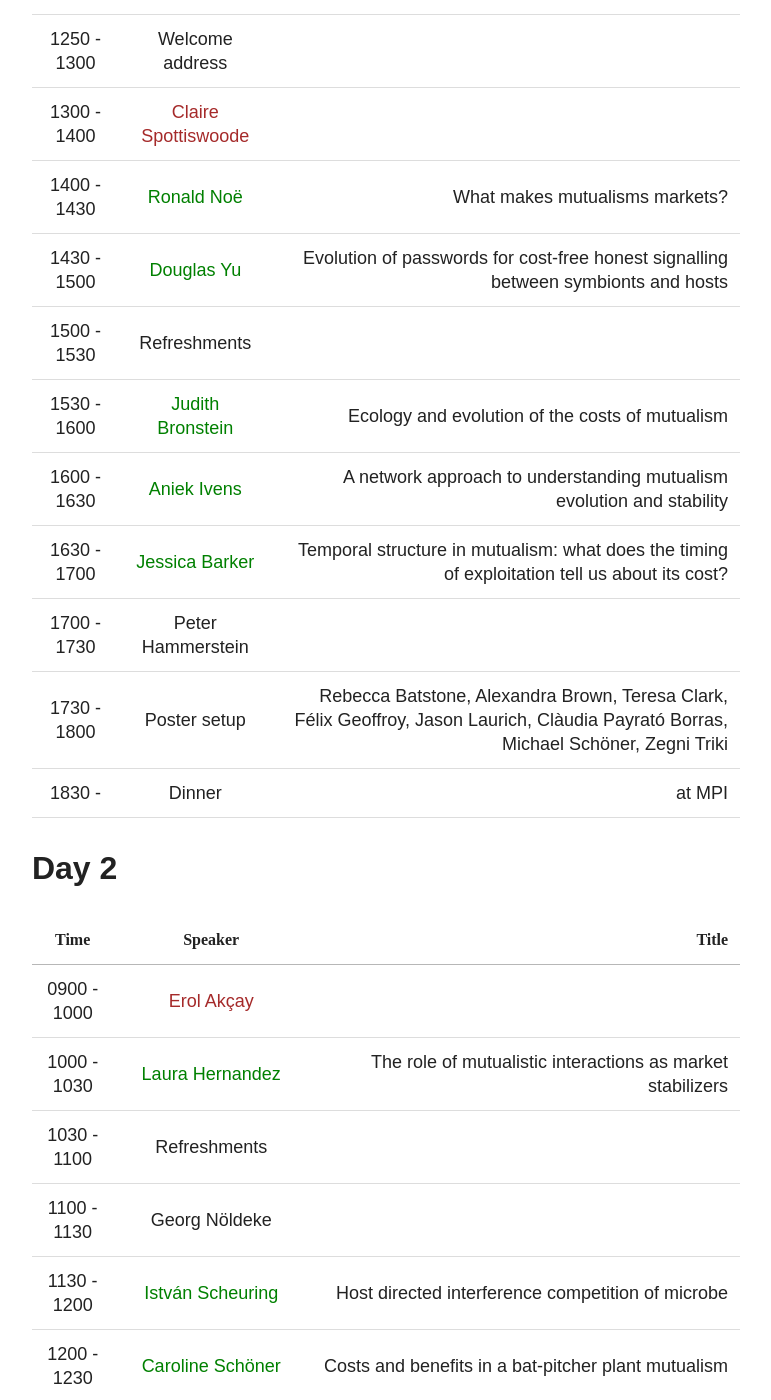
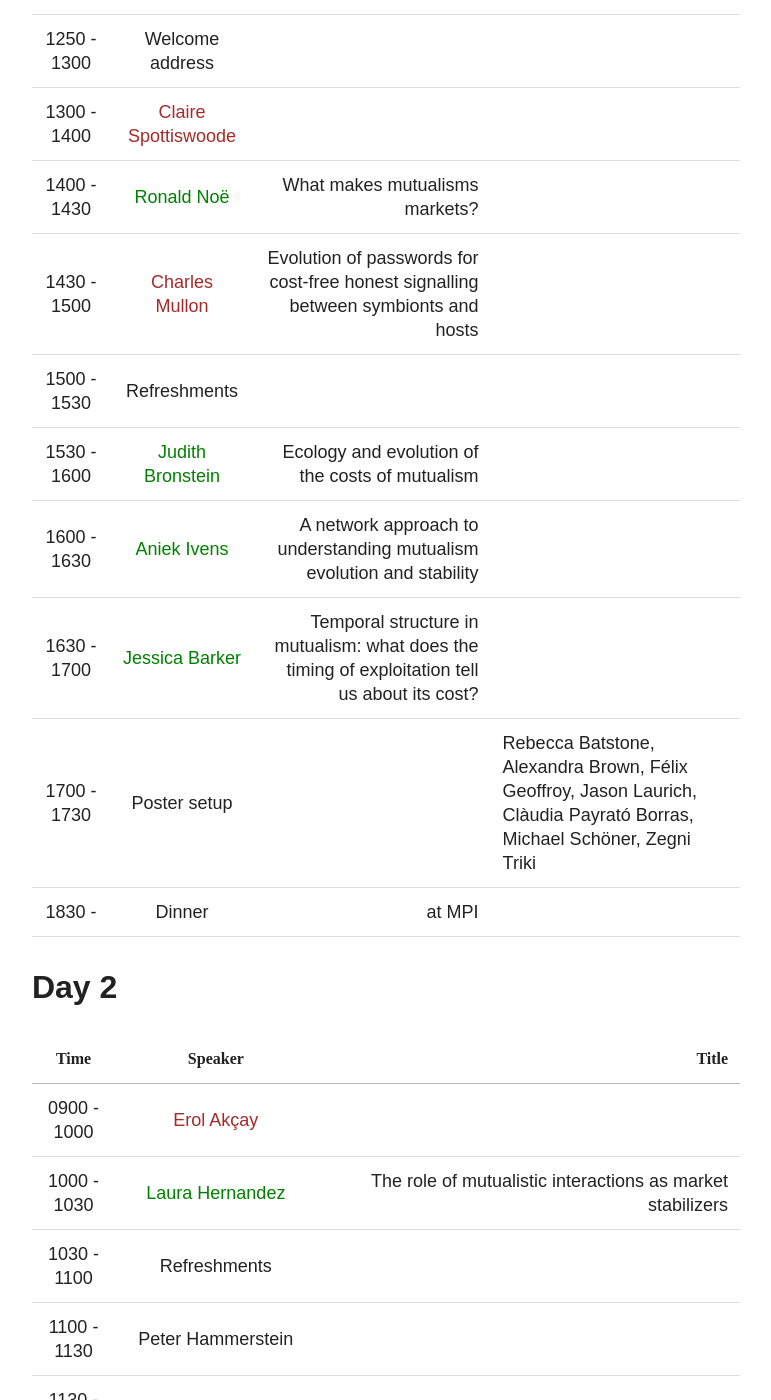
Before and after one commit to bionomics/bionomics, a Jekyll site: the page built from schedule/index.md, in a window 1280 px wide and 1400 px high, scrolled down 931 px. Shown: the whole window, without its empty margins (254-1025 px from the left). Built offline with Jekyll 4.4.1, drawn with Linux system fonts in a browser that asks for light colours; nearby versions of some CDN libraries; some of the changed text lies outside the part shown.

Commit message:
schedule edits

```diff
--- a/schedule/index.md
+++ b/schedule/index.md
@@ -32,13 +32,12 @@ image:
 | 1250 - 1300 | Welcome address   |    |
 | 1300 - 1400 | <a href="{{ site.url }}/articles/claire-spottiswoode/" style="color:#a52a2a;" >Claire Spottiswoode</a>   |    |
 | 1400 - 1430 | <a href="{{ site.url }}/articles/ronald-noe/" style="color:#008000;" >Ronald Noë</a>  |  What makes mutualisms markets?  |
-| 1430 - 1500 | <a href="{{ site.url }}/articles/douglas-yu/" style="color:#008000;" >Douglas Yu</a>   | Evolution of passwords for cost-free honest signalling between symbionts and hosts   |
+| 1430 - 1500 | <a href="{{ site.url }}/articles/charles-mullon/" style="color:#a52a2a;" >Charles Mullon</a>   | Evolution of passwords for cost-free honest signalling between symbionts and hosts   |
 | 1500 - 1530 | Refreshments   |    |
 | 1530 - 1600 | <a href="{{ site.url }}/articles/judie-bronstein/" style="color:#008000;" >Judith Bronstein</a>  | Ecology and evolution of the costs of mutualism   |
 | 1600 - 1630 | <a href="{{ site.url }}/articles/aniek-ivens/" style="color:#008000;" >Aniek Ivens</a>   | A network approach to understanding mutualism evolution and stability   |
 | 1630 - 1700 | <a href="{{ site.url }}/articles/jessica-barker/" style="color:#008000;" >Jessica Barker</a>   | Temporal structure in mutualism: what does the timing of exploitation tell us about its cost?   |
-| 1700 - 1730 | Peter Hammerstein   |    |
-| 1730 - 1800 | Poster setup   |  Rebecca Batstone, Alexandra Brown, Teresa Clark, Félix Geoffroy, Jason Laurich, Clàudia Payrató Borras, Michael Schöner, Zegni Triki |
+| 1700 - 1730 |  Poster setup  |    | Rebecca Batstone, Alexandra Brown, Félix Geoffroy, Jason Laurich, Clàudia Payrató Borras, Michael Schöner, Zegni Triki |
 | 1830 -  | Dinner   | at MPI   |
 |----
 {: .table}
@@ -49,14 +48,14 @@ image:
 | 0900 - 1000 | <a href="{{ site.url }}/articles/erol-akcay/" style="color:#a52a2a;" >Erol Akçay</a>   |    |
 | 1000 - 1030 | <a href="{{ site.url }}/articles/laura-hernandez/" style="color:#008000;" >Laura Hernandez</a>   | The role of mutualistic interactions as market stabilizers    |
 | 1030 - 1100 | Refreshments   |    |
-| 1100 - 1130 | Georg Nöldeke   | |
+| 1100 - 1130 | Peter Hammerstein   | |
 | 1130 - 1200 | <a href="{{ site.url }}/articles/istvan-scheuring/" style="color:#008000;" >István Scheuring</a>   | Host directed interference competition of microbe   |
 | 1200 - 1230 | <a href="{{ site.url }}/articles/caroline-schoener/" style="color:#008000;" >Caroline Schöner</a>   | Costs and benefits in a bat-pitcher plant mutualism   |
 | 1230 - 1400 | Lunch   |   |
 | 1400 - 1500 | <a href="{{ site.url }}/articles/olivia-roth/" style="color:#a52a2a;" >Olivia Roth</a>  |    |
 | 1500 - 1530 | John McNamara   |    |
 | 1530 - 1600 | <a href="{{ site.url }}/articles/rebecca-hoyle/" style="color:#008000;" >Rebecca Hoyle</a>   | Modelling social influence on cooperation: the public goods game on a multiplex network   |
-| 1600 - 1700 | Refreshments & Posters   | Rebecca Batstone, Alexandra Brown, Teresa Clark, Félix Geoffroy, Jason Laurich, Clàudia Payrató Borras, Michael Schöner, Zegni Triki  |
+| 1600 - 1700 | Refreshments & Posters   | Rebecca Batstone, Alexandra Brown, Félix Geoffroy, Jason Laurich, Clàudia Payrató Borras, Michael Schöner, Zegni Triki  |
 | 1730 -    | Evening walk - Dinner and Discussion   | at Dörpskrog, Rathjensdorf   |
 |----
 {: .table}
```
Also changed, not shown: other parts of schedule/index.md (+2 -3 lines), home/index.md (+1 -1 lines).
